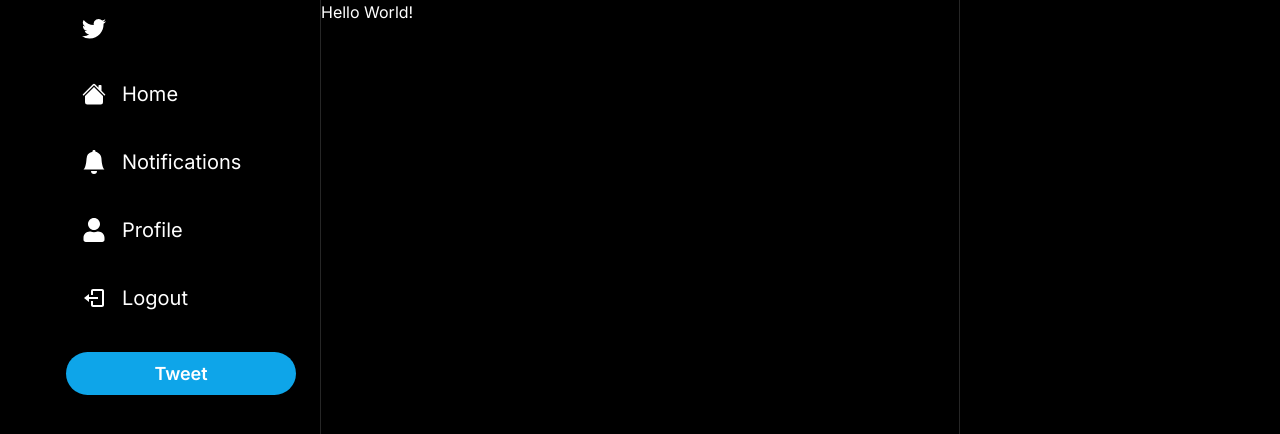
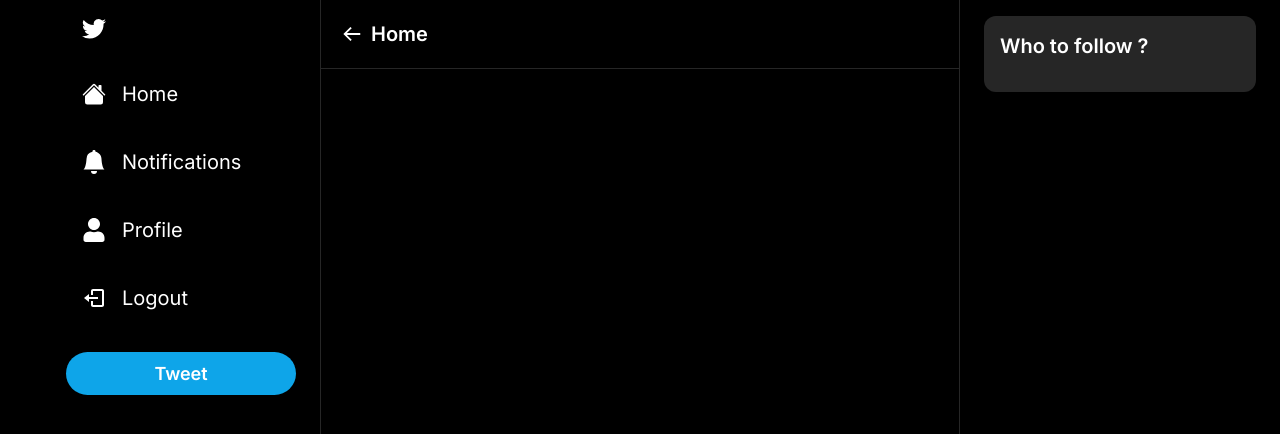
Before and after one commit to ajinkyasalunke7/twitter-clone, a Next.js app: page / in a window 1280 px wide. Shown: the top 434 px of the page. Built offline with nearby package versions, Linux system fonts and the light colour scheme.

Commit message:
Modal Added

```diff
--- a/src/app/layout.tsx
+++ b/src/app/layout.tsx
@@ -2,6 +2,8 @@
 import { Inter } from "next/font/google";
 import "./globals.css";
 import Sidebar from "@/components/layout/Sidebar";
+import FollowBar from "@/components/layout/FollowBar";
+import Modal from "@/components/Modal";
 
 const inter = Inter({ subsets: ["latin"] });
 
@@ -18,6 +20,7 @@
     return (
         <html lang="en">
             <body className={inter.className}>
+                {/* <Modal title="What to do next>?" actionLabel="Submit" isOpen /> */}
                 <div className="h-screen bg-black">
                     <div className="container h-full mx-auto xl:px-30 max-w-7xl">
                         <div className="grid grid-cols-4 h-full">
@@ -25,6 +28,7 @@
                             <div className="col-span-3 lg:col-span-2 border-x-[1px] border-neutral-800">
                                 {children}
                             </div>
+                            <FollowBar />
                         </div>
                     </div>
                 </div>
--- a/src/app/page.tsx
+++ b/src/app/page.tsx
@@ -1,11 +1,9 @@
-import Image from "next/image";
+import Header from "@/components/Header";
 
 export default function Home() {
-  return (
-    <main className="">
-      <div>
-        <h1 className="text-white">Hello World!</h1>
-      </div>
-    </main>
-  );
+    return (
+        <>
+            <Header showBackArrow label="Home" />
+        </>
+    );
 }
--- /dev/null
+++ b/src/components/Button.tsx
@@ -0,0 +1,45 @@
+"use client";
+
+import React from "react";
+
+interface ButtonProps {
+    label: string;
+    secondary?: boolean;
+    fullWidth?: boolean;
+    large?: boolean;
+    onClick?: () => void;
+    disabled?: boolean;
+    outline?: boolean;
+}
+
+const Button: React.FC<ButtonProps> = ({
+    label,
+    secondary,
+    fullWidth,
+    large,
+    onClick,
+    disabled,
+    outline,
+}) => {
+    return (
+        <button
+            className={`disabled:opacity-70 disabled:cursor-not-allowed rounded-full font-semibold hover:opacity-80 transition border-2
+                ${fullWidth ? "w-full" : "w-fit"}
+                ${secondary ? "bg-white" : "bg-sky-500"}
+                ${secondary ? "text-black" : "text-white"}
+                ${secondary ? "border-black" : "border-sky-500"}
+                ${large ? "text-xl" : "text-md"}
+                ${large ? "px-5" : "px-4"}
+                ${large ? "py-3" : "py-2"}
+                ${outline ? "bg-transparent" : ""}
+                ${outline ? "border-white" : ""}
+                ${outline ? "text-white" : ""}`}
+            onClick={onClick}
+            disabled={disabled}
+        >
+            {label}
+        </button>
+    );
+};
+
+export default Button;
--- /dev/null
+++ b/src/components/Header.tsx
@@ -0,0 +1,36 @@
+"use client";
+
+import { useRouter } from "next/navigation";
+import React, { useCallback } from "react";
+import { BiArrowBack } from "react-icons/bi";
+
+interface HeaderProps {
+    label: string;
+    showBackArrow?: boolean;
+}
+
+const Header: React.FC<HeaderProps> = ({ label, showBackArrow }) => {
+    const router = useRouter();
+
+    const handleBack = useCallback(() => {
+        router.back();
+    }, [router]);
+
+    return (
+        <div className="border-b-[1px] border-neutral-800 p-5">
+            <div className="flex flex-row items-center gap-2">
+                {showBackArrow && (
+                    <BiArrowBack
+                        onClick={handleBack}
+                        color="white"
+                        size={22}
+                        className="cursor-pointer hover:opacity-70 transition"
+                    />
+                )}
+                <h1 className="text-white text-xl font-semibold">{label}</h1>
+            </div>
+        </div>
+    );
+};
+
+export default Header;
--- /dev/null
+++ b/src/components/Modal.tsx
@@ -0,0 +1,88 @@
+"use client";
+
+import React, { useCallback } from "react";
+import { AiOutlineClose } from "react-icons/ai";
+import Button from "./Button";
+
+interface ModalProps {
+    isOpen?: boolean;
+    onClose?: () => void;
+    onSubmit?: () => void;
+    title?: string;
+    body?: React.ReactElement;
+    footer?: boolean;
+    actionLabel: string;
+    disabled?: boolean;
+}
+
+const Modal: React.FC<ModalProps> = ({
+    isOpen,
+    onClose,
+    onSubmit,
+    title,
+    body,
+    footer,
+    actionLabel,
+    disabled,
+}) => {
+    const handleClose = useCallback(() => {
+        if (disabled) {
+            return;
+        }
+
+        onClose();
+    }, [disabled, onClose]);
+
+    const handleSubmit = useCallback(() => {
+        if (disabled) {
+            return;
+        }
+
+        onSubmit();
+    }, [disabled, onSubmit]);
+
+    if (!isOpen) {
+        return null;
+    }
+
+    return (
+        <>
+            <div className="justify-center items-center flex overflow-x-hidden overflow-y-auto fixed inset-0 z-50 outline-none focus:outline-none bg-neutral-800 bg-opacity-70">
+                <div className="relative w-full lg:w-3/6 my-6 mx-auto lg:max-w-3xl h-full lg:h-auto">
+                    {/* Main Modal (Content) */}
+                    <div className="h-full lg:h-auto border-0 rounded-lg shadow-lg relative flex flex-col w-full bg-black outline-none focus:outline-none">
+                        {/* Header */}
+
+                        <div className="flex items-center justify-between p-10 rounded-t">
+                            <h3 className="text-3xl font-semibold text-white">
+                                {title}
+                            </h3>
+                            <button
+                                onClick={handleClose}
+                                className={`p-1 ml-auto border-0 text-white hover:opacity-70 transition cursor-pointer`}
+                            >
+                                <AiOutlineClose size={20} />
+                            </button>
+                        </div>
+                        {/* Modal Body */}
+                        <div className="relative p-10 flex-auto">{body}</div>
+                        {/* Footer */}
+                        <div className="flex flex-col gap-2 p-10">
+                            <Button
+                                disabled={disabled}
+                                label={actionLabel}
+                                secondary
+                                fullWidth
+                                large
+                                onClick={handleSubmit}
+                            />
+                            {footer}
+                        </div>
+                    </div>
+                </div>
+            </div>
+        </>
+    );
+};
+
+export default Modal;
--- /dev/null
+++ b/src/components/layout/FollowBar.tsx
@@ -0,0 +1,16 @@
+const FollowBar = () => {
+    return (
+        <div className="px-6 py-4 hidden lg:block">
+            <div className="bg-neutral-800 rounded-xl p-4">
+                <h2 className="text-white text-xl font-semibold">
+                    Who to follow ?
+                </h2>
+                <div className="flex flex-col gap-6 mt-4">
+                    {/* User list */}
+                </div>
+            </div>
+        </div>
+    );
+};
+
+export default FollowBar;
```
Lines whose indentation alone changed are shown as unchanged.
